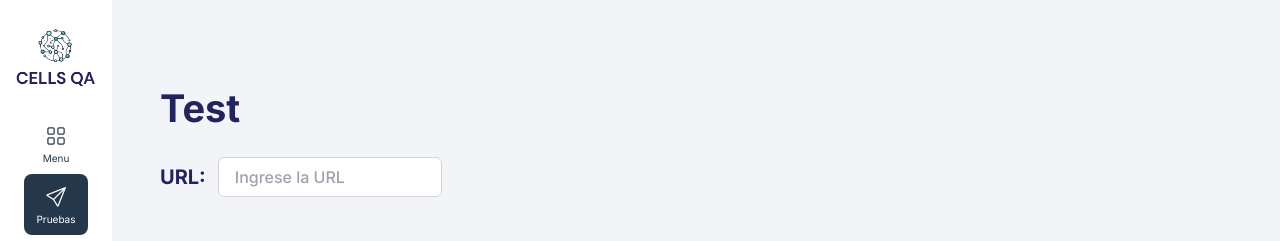
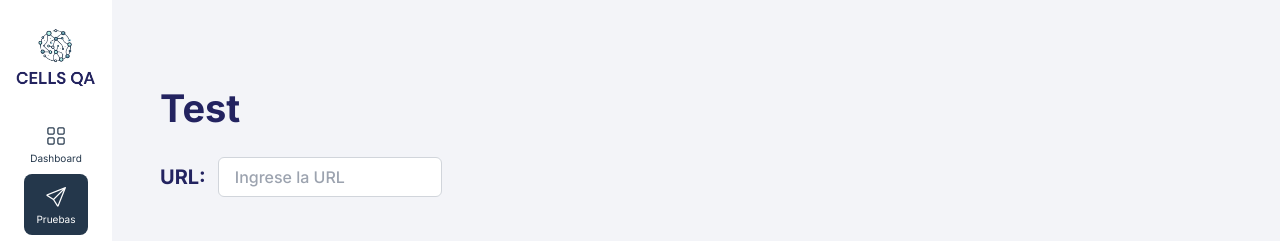
Before and after one commit to Josue1303/cells-qa-next, a Next.js app: page /Pruebas in a window 1280 px wide. Shown: the top 241 px of the page. Built offline with nearby package versions, Linux system fonts and the light colour scheme.

Commit message:
cambios minimos

```diff
--- a/src/app/Register/page.jsx
+++ b/src/app/Register/page.jsx
@@ -1,8 +1,8 @@
 //page.jsx
 "use client";
+import axios from "axios";
 import Image from "next/image";
 import { useState } from "react";
-import axios from "axios";
 
 export default function Home() {
   const [username, setUsername] = useState("");
--- a/src/components/Navbar.jsx
+++ b/src/components/Navbar.jsx
@@ -11,7 +11,7 @@ const Navbar = () => {
           <a href="#">Home</a>
         </li>
         <li>
-          <a href="#">Plattaform</a>
+          <a href="#">Platform</a>
         </li>
       </ul>
 
--- a/src/components/Sidebar.jsx
+++ b/src/components/Sidebar.jsx
@@ -15,7 +15,7 @@ const Sidebar = () => {
             >
               <div className="text-center">
                 <i class="bi bi-grid"></i>
-                <p className="text-[10px]">Menu</p>
+                <p className="text-[10px]">Dashboard</p>
               </div>
             </a>
           </li>
```
